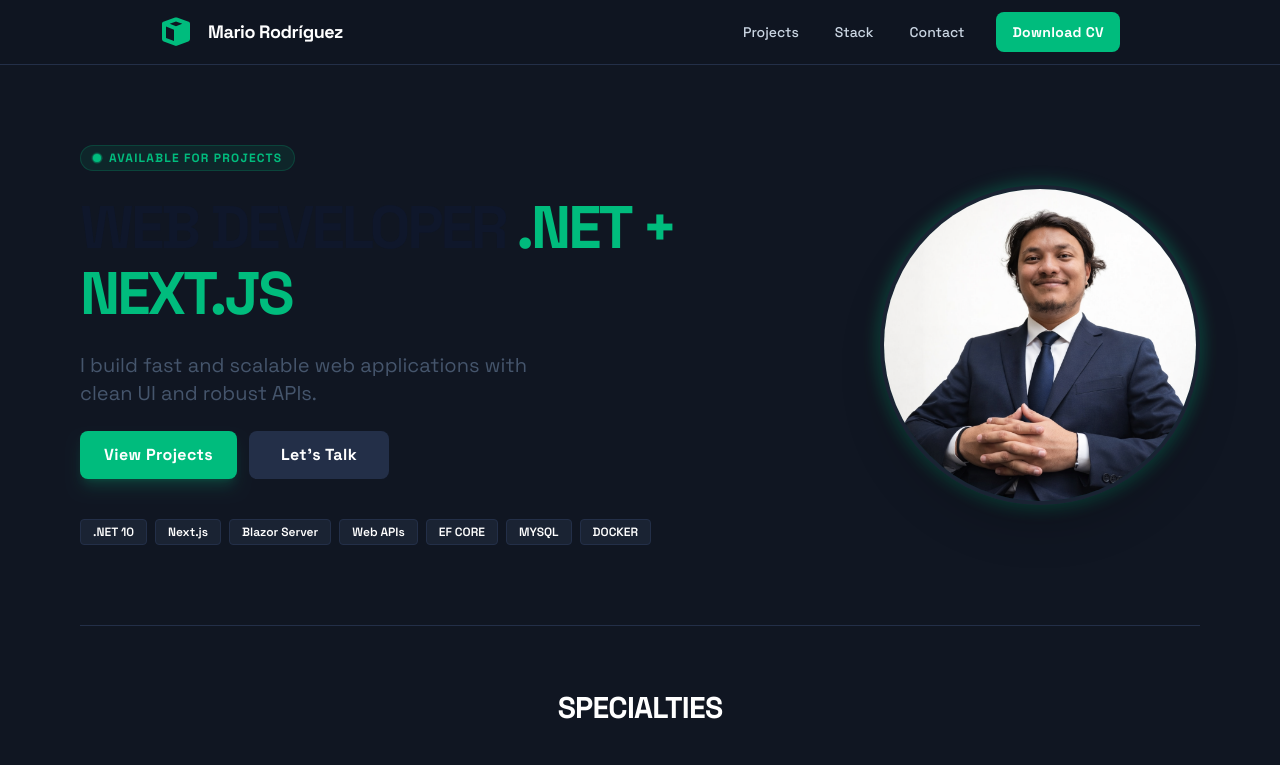
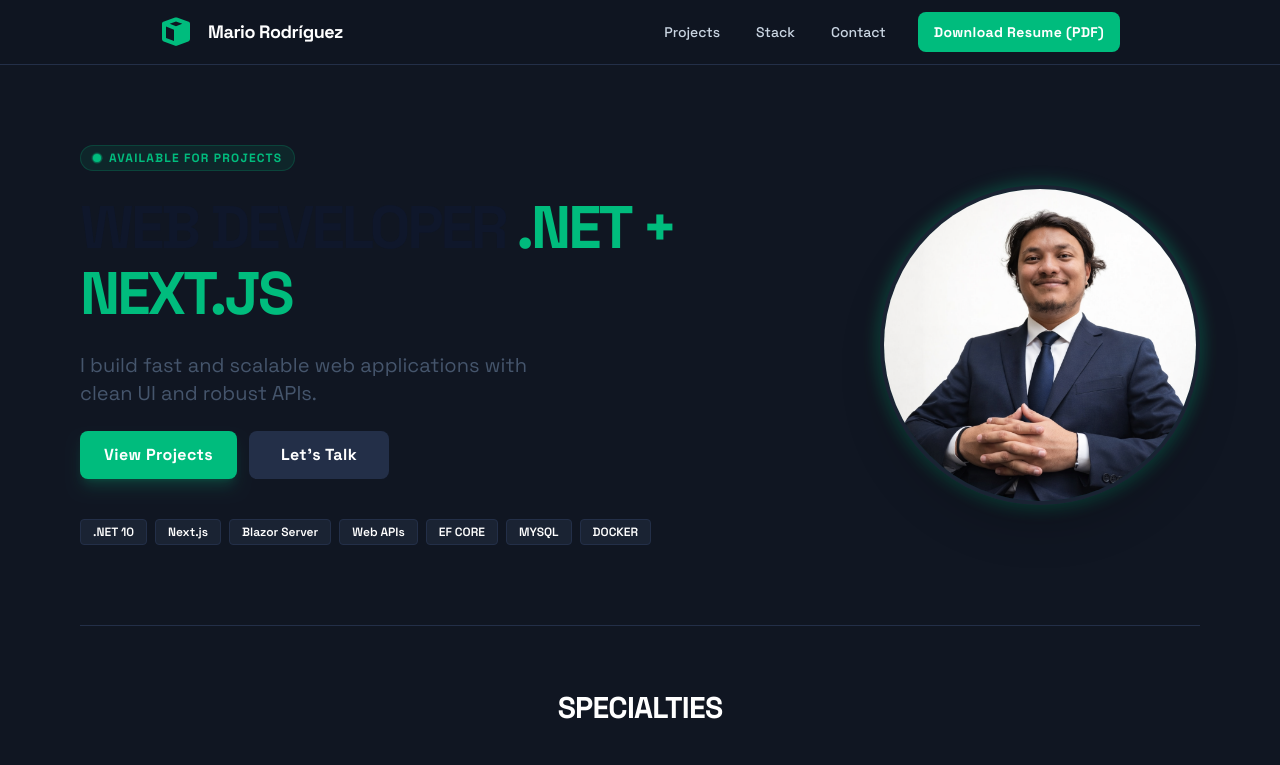
Before and after one commit to merg8511/portafolio, a Next.js app: page / in a window 1280 px wide. Shown: the top 765 px of the page. Built offline with nearby package versions, Linux system fonts and the light colour scheme.

Commit message:
fix(ui): minor copy and year updates
- Navbar: Download Resume (PDF) button text

- Footer: dynamic copyright year

```diff
--- a/src/components/Footer.tsx
+++ b/src/components/Footer.tsx
@@ -59,7 +59,8 @@ export default function Footer() {
 
                 {/* Copyright */}
                 <p className="text-slate-500 text-sm">
-                    © 2024 Mario Rodríguez. All rights reserved.
+
+                    © {new Date().getFullYear()} Mario Rodríguez. All rights reserved.
                 </p>
 
                 {/* Social Links */}
--- a/src/components/Navbar.tsx
+++ b/src/components/Navbar.tsx
@@ -59,7 +59,7 @@ export default function Navbar() {
                         ))}
                     </nav>
                     <button className="flex min-w-[120px] cursor-pointer items-center justify-center rounded-lg h-10 px-4 bg-emerald-500 text-white text-sm font-bold tracking-wide hover:bg-emerald-600 transition-colors">
-                        <span className="truncate">Download CV</span>
+                        <span className="truncate">Download Resume (PDF)</span>
                     </button>
                 </div>
 
@@ -94,7 +94,7 @@ export default function Navbar() {
                             </a>
                         ))}
                         <button className="mt-2 mx-4 flex items-center justify-center rounded-lg h-10 px-4 bg-emerald-500 text-white text-sm font-bold tracking-wide hover:bg-emerald-600 transition-colors">
-                            Download CV
+                            Download Resume (PDF)
                         </button>
                     </nav>
                 </div>
```
